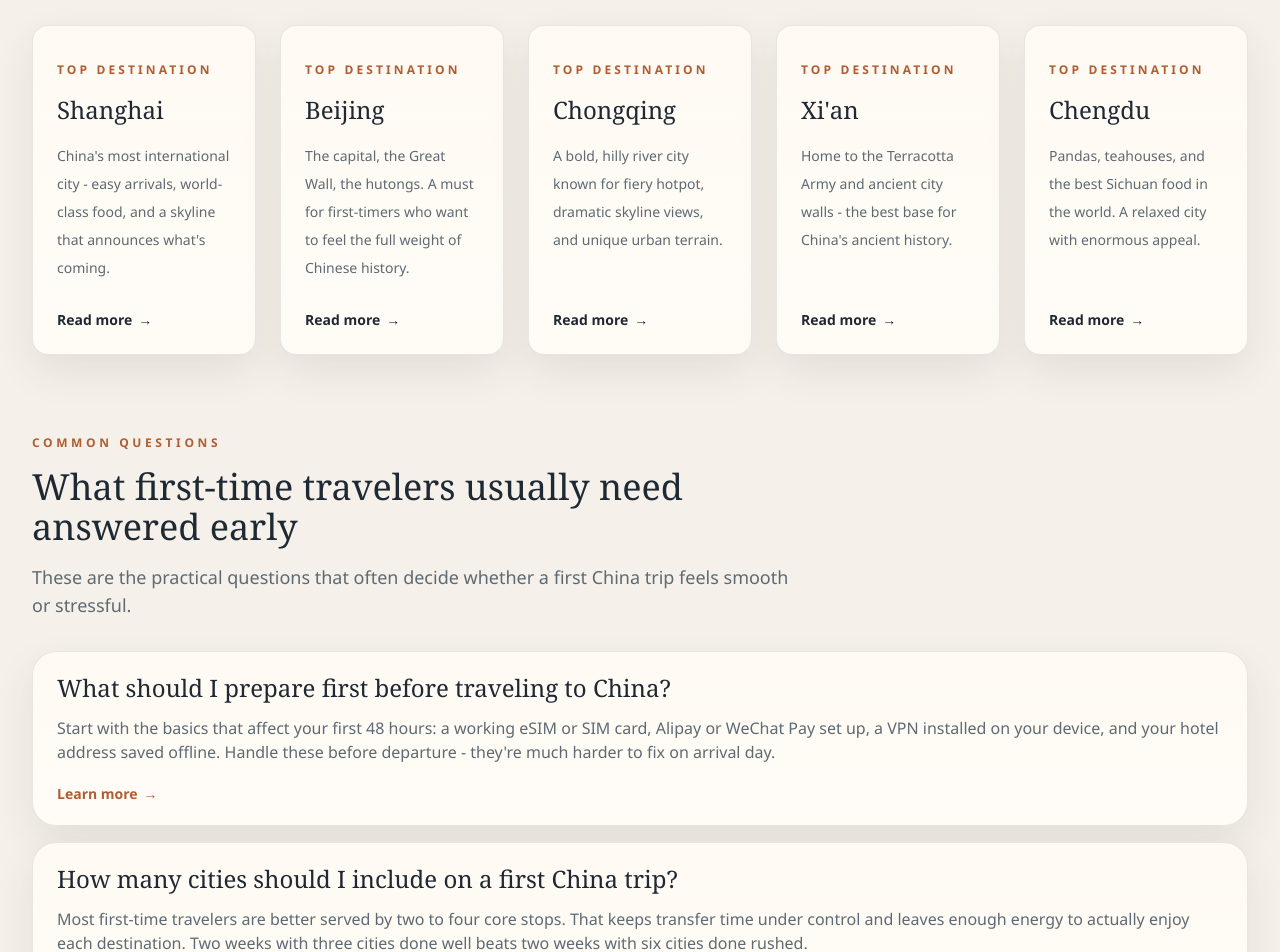
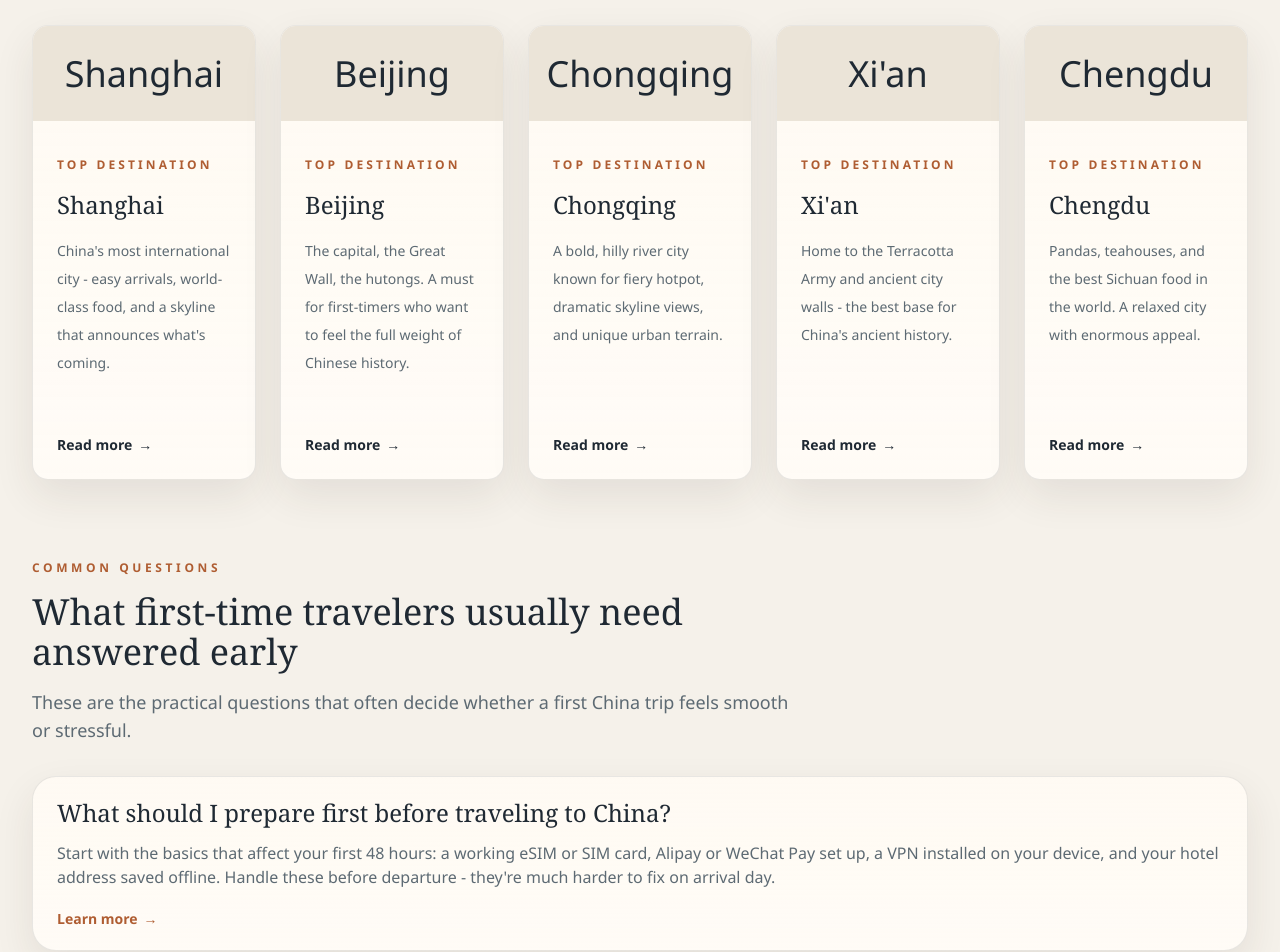
Before and after one commit to thecubestorm-arch/trailofchina, a Next.js app: page / in a window 1280 px wide. Shown: the part 900-1852 px from the top of the page. Built offline with nearby package versions, Linux system fonts and the light colour scheme.

Commit message:
Phase 3: Add premium micro-interactions - Framer Motion animations, staggered fade-in, image zoom

```diff
--- a/app/layout.tsx
+++ b/app/layout.tsx
@@ -19,7 +19,7 @@ export default function RootLayout({
   children: React.ReactNode
 }) {
   return (
-    <html lang="en">
+    <html lang="en" className="scroll-smooth">
       <body className="antialiased" style={{ backgroundColor: '#f5f1ea' }}>
         <div className="relative min-h-screen" style={{ backgroundColor: '#f5f1ea' }}>
           <Navigation />
--- a/app/page.tsx
+++ b/app/page.tsx
@@ -3,6 +3,8 @@ import Link from 'next/link'
 import FeatureCard from '@/components/FeatureCard'
 import FaqCard from '@/components/FaqCard'
 import SectionIntro from '@/components/SectionIntro'
+import FadeIn from '@/components/FadeIn'
+import StaggerContainer from '@/components/StaggerContainer'
 
 export const metadata: Metadata = {
   title: 'Travel China Without Confusion',
@@ -94,6 +96,7 @@ export default function HomePage() {
   return (
     <div className="min-h-screen py-8 sm:py-10" style={{ backgroundColor: '#f5f1ea' }}>
       <div className="container-px mx-auto w-full max-w-7xl space-y-16 sm:space-y-20" style={{ backgroundColor: '#f5f1ea' }}>
+        <FadeIn>
           <section className="relative overflow-hidden rounded-[1.75rem] border border-[var(--line)] bg-[linear-gradient(135deg,rgba(255,250,243,0.96),rgba(235,228,216,0.94))] px-5 py-10 shadow-[var(--shadow-soft)] sm:rounded-[2rem] sm:px-10 sm:py-14 lg:px-14 lg:py-20">
             <div className="absolute right-0 top-0 h-56 w-56 rounded-full bg-[rgba(175,93,50,0.11)] blur-3xl" />
             <div className="absolute bottom-0 left-0 h-48 w-48 rounded-full bg-[rgba(255,252,247,0.76)] blur-3xl" />
@@ -108,16 +111,24 @@ export default function HomePage() {
                 days, and a smarter first route through China.
               </p>
               <div className="mt-10 flex flex-col gap-4 sm:flex-row">
-              <Link href="/china-basics" className="accent-ring inline-flex min-h-12 items-center justify-center rounded-full bg-[#af5d32] px-6 py-3 text-sm font-semibold text-white hover:-translate-y-0.5 hover:bg-[#8f431c]">
+                <Link
+                  href="/china-basics"
+                  className="accent-ring inline-flex min-h-12 items-center justify-center rounded-full bg-[#af5d32] px-6 py-3 text-sm font-semibold text-white transition-transform duration-150 hover:-translate-y-0.5 hover:bg-[#8f431c] active:scale-[0.98]"
+                >
                   China Basics
                 </Link>
-              <Link href="/destinations" className="inline-flex min-h-12 items-center justify-center rounded-full border border-[var(--line)] bg-[rgba(255,252,247,0.86)] px-6 py-3 text-sm font-semibold text-[var(--foreground)] hover:-translate-y-0.5 hover:bg-[var(--surface-strong)]">
+                <Link
+                  href="/destinations"
+                  className="inline-flex min-h-12 items-center justify-center rounded-full border border-[var(--line)] bg-[rgba(255,252,247,0.86)] px-6 py-3 text-sm font-semibold text-[var(--foreground)] transition-transform duration-150 hover:-translate-y-0.5 hover:bg-[var(--surface-strong)] active:scale-[0.98]"
+                >
                   Explore Destinations
                 </Link>
               </div>
             </div>
           </section>
+        </FadeIn>
 
+        <FadeIn delay={0.08}>
           <section className="space-y-8">
             <SectionIntro
               eyebrow="Top 5 Destinations"
@@ -125,7 +136,7 @@ export default function HomePage() {
               description="These are the destinations that come up most often for first-time visitors - each offering a different side of China's scale and character."
               href="/destinations"
             />
-          <div className="grid gap-6 sm:grid-cols-2 lg:grid-cols-3 xl:grid-cols-5">
+            <StaggerContainer className="grid gap-6 sm:grid-cols-2 lg:grid-cols-3 xl:grid-cols-5">
               {destinations.map((destination) => (
                 <FeatureCard
                   key={destination.title}
@@ -133,11 +144,14 @@ export default function HomePage() {
                   title={destination.title}
                   description={destination.description}
                   href={destination.href}
+                  image={destination.title}
                 />
               ))}
-          </div>
+            </StaggerContainer>
           </section>
+        </FadeIn>
 
+        <FadeIn delay={0.14}>
           <section className="space-y-8">
             <script type="application/ld+json" dangerouslySetInnerHTML={{ __html: JSON.stringify(faqStructuredData) }} />
             <SectionIntro
@@ -146,13 +160,15 @@ export default function HomePage() {
               description="These are the practical questions that often decide whether a first China trip feels smooth or stressful."
               href="/china-basics"
             />
-          <div className="grid gap-4">
+            <StaggerContainer className="grid gap-4">
               {faqs.map((faq) => (
                 <FaqCard key={faq.question} question={faq.question} answer={faq.answer} href={faq.href} />
               ))}
-          </div>
+            </StaggerContainer>
           </section>
+        </FadeIn>
 
+        <FadeIn delay={0.2}>
           <section className="space-y-8">
             <SectionIntro
               eyebrow="Before You Go"
@@ -160,7 +176,7 @@ export default function HomePage() {
               description="Sorting out apps, internet access, and payment options before departure turns a potentially stressful arrival day into a confident one."
               href="/china-basics"
             />
-          <div className="grid gap-6 sm:grid-cols-2">
+            <StaggerContainer className="grid gap-6 sm:grid-cols-2">
               {beforeYouGo.map((item) => (
                 <FeatureCard
                   key={item.title}
@@ -168,10 +184,12 @@ export default function HomePage() {
                   title={item.title}
                   description={item.description}
                   href={item.href}
+                  image={item.title}
                 />
               ))}
-          </div>
+            </StaggerContainer>
           </section>
+        </FadeIn>
       </div>
     </div>
   )
--- /dev/null
+++ b/components/AnimatedCard.tsx
@@ -0,0 +1,29 @@
+'use client'
+
+import type { ReactNode } from 'react'
+import Link from 'next/link'
+import { motion } from 'framer-motion'
+
+type AnimatedCardProps = {
+  children: ReactNode
+  href: string
+  delay?: number
+}
+
+export function AnimatedCard({ children, href, delay = 0 }: AnimatedCardProps) {
+  return (
+    <Link href={href} className="block group h-full">
+      <motion.div
+        initial={{ opacity: 0, y: 20 }}
+        animate={{ opacity: 1, y: 0 }}
+        transition={{ duration: 0.5, delay, ease: [0.25, 0.1, 0.25, 1] }}
+        whileHover={{ y: -4, transition: { duration: 0.2 } }}
+        className="h-full overflow-hidden rounded-2xl border border-[#ebe4d8] bg-[#fffaf3] transition-shadow duration-300 hover:shadow-xl"
+      >
+        {children}
+      </motion.div>
+    </Link>
+  )
+}
+
+export default AnimatedCard
--- /dev/null
+++ b/components/FadeIn.tsx
@@ -0,0 +1,33 @@
+'use client'
+
+import type { ReactNode } from 'react'
+import { motion } from 'framer-motion'
+
+type Direction = 'up' | 'down' | 'left' | 'right'
+
+type FadeInProps = {
+  children: ReactNode
+  delay?: number
+  direction?: Direction
+}
+
+const directions: Record<Direction, { y: number; x: number }> = {
+  up: { y: 30, x: 0 },
+  down: { y: -30, x: 0 },
+  left: { y: 0, x: 30 },
+  right: { y: 0, x: -30 },
+}
+
+export function FadeIn({ children, delay = 0, direction = 'up' }: FadeInProps) {
+  return (
+    <motion.div
+      initial={{ opacity: 0, ...directions[direction] }}
+      animate={{ opacity: 1, x: 0, y: 0 }}
+      transition={{ duration: 0.6, delay, ease: [0.25, 0.1, 0.25, 1] }}
+    >
+      {children}
+    </motion.div>
+  )
+}
+
+export default FadeIn
--- a/components/FeatureCard.tsx
+++ b/components/FeatureCard.tsx
@@ -1,4 +1,8 @@
+'use client'
+
+import type { ReactNode } from 'react'
 import Link from 'next/link'
+import { motion } from 'framer-motion'
 
 type FeatureCardProps = {
   title: string
@@ -6,12 +10,26 @@ type FeatureCardProps = {
   href: string
   icon?: string
   eyebrow?: string
+  image?: ReactNode
 }
 
-export function FeatureCard({ title, description, href, icon, eyebrow }: FeatureCardProps) {
+export function FeatureCard({ title, description, href, icon, eyebrow, image }: FeatureCardProps) {
   return (
     <Link href={href} className="block group h-full">
-      <article className="section-shell flex h-full flex-col justify-between overflow-hidden rounded-2xl p-6 transition-all hover:-translate-y-1 hover:shadow-lg" style={{ backgroundColor: '#fffaf3' }}>
+      <article className="section-shell flex h-full flex-col overflow-hidden rounded-2xl transition-all hover:-translate-y-1 hover:shadow-lg" style={{ backgroundColor: '#fffaf3' }}>
+        {image ? (
+          <div className="aspect-video overflow-hidden">
+            <motion.div
+              className="flex h-full w-full items-center justify-center bg-[#ebe4d8] text-4xl"
+              whileHover={{ scale: 1.05 }}
+              transition={{ duration: 0.5, ease: [0.25, 0.1, 0.25, 1] }}
+            >
+              {image}
+            </motion.div>
+          </div>
+        ) : null}
+
+        <div className="flex h-full flex-col justify-between p-6">
           <div>
             {icon ? (
               <p className="text-4xl" aria-hidden="true">
@@ -26,6 +44,7 @@ export function FeatureCard({ title, description, href, icon, eyebrow }: Feature
             <span className="group-hover:underline">Read more</span>
             <span className="transition-transform group-hover:translate-x-1">→</span>
           </div>
+        </div>
       </article>
     </Link>
   )
--- /dev/null
+++ b/components/StaggerContainer.tsx
@@ -0,0 +1,41 @@
+'use client'
+
+import type { ReactNode } from 'react'
+import { Children } from 'react'
+import { motion } from 'framer-motion'
+
+type StaggerContainerProps = {
+  children: ReactNode
+  className?: string
+}
+
+const containerVariants = {
+  hidden: { opacity: 0 },
+  visible: {
+    opacity: 1,
+    transition: { staggerChildren: 0.1 },
+  },
+}
+
+const itemVariants = {
+  hidden: { opacity: 0, y: 18 },
+  visible: {
+    opacity: 1,
+    y: 0,
+    transition: { duration: 0.45, ease: [0.25, 0.1, 0.25, 1] },
+  },
+}
+
+export function StaggerContainer({ children, className }: StaggerContainerProps) {
+  return (
+    <motion.div initial="hidden" animate="visible" variants={containerVariants} className={className}>
+      {Children.map(children, (child, index) => (
+        <motion.div key={index} variants={itemVariants}>
+          {child}
+        </motion.div>
+      ))}
+    </motion.div>
+  )
+}
+
+export default StaggerContainer
--- a/package.json
+++ b/package.json
@@ -9,6 +9,7 @@
     "lint": "next lint"
   },
   "dependencies": {
+    "framer-motion": "^12.38.0",
     "next": "^15.5.15",
     "react": "^19.2.5",
     "react-dom": "^19.2.5"
```
Also changed, not shown: 1 other file (tests, documents, lock files or other folders). Lines whose indentation alone changed are shown as unchanged.
